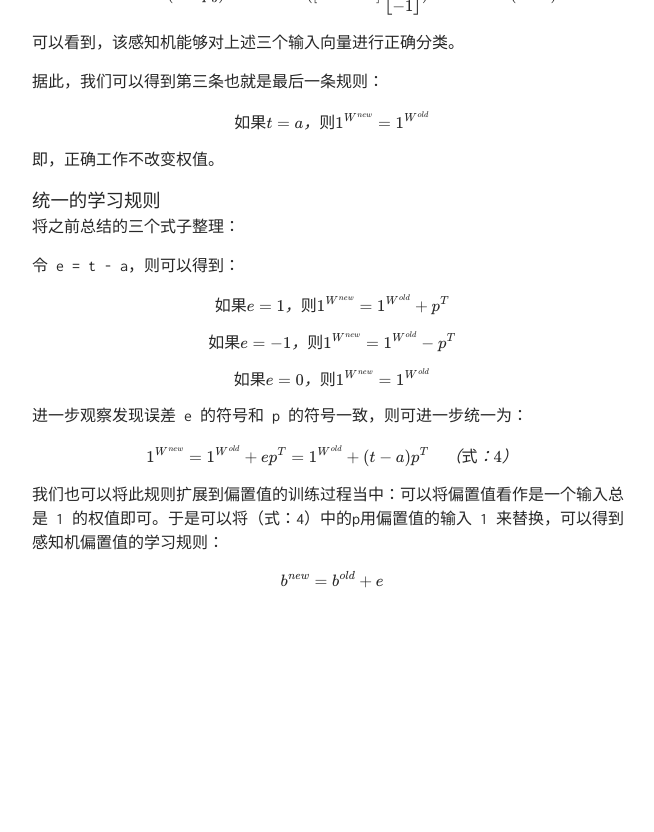
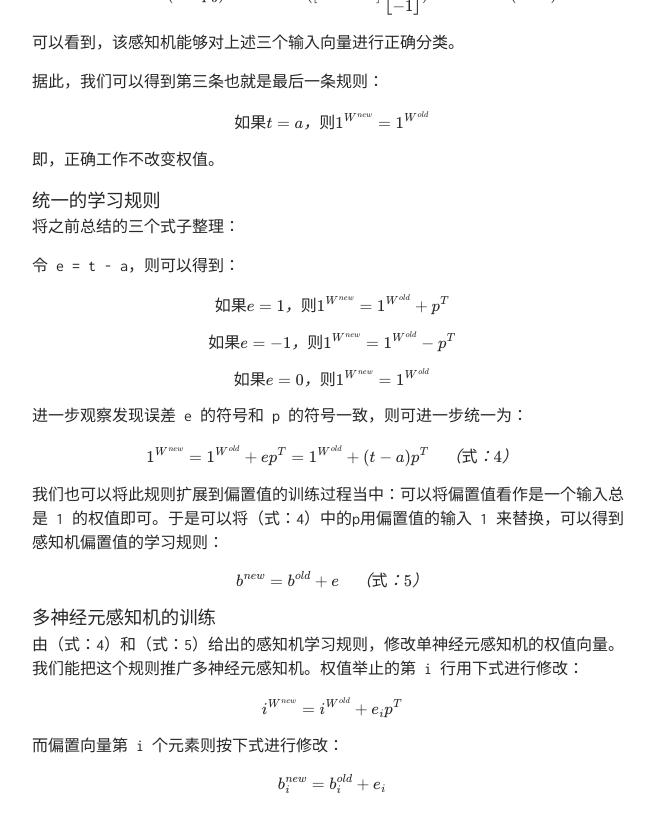
Before and after one commit to TobiahShaw/TobiahShaw.github.io, a Jekyll site: the page built from _posts/2019-08-28-Learning-rule-of-Prceptor.md, in a window 1280 px wide and 900 px high, scrolled down 3890 px. Shown: the top 832 px of the window, without its empty margins (308-962 px from the left). Built offline with Jekyll 4.4.1, drawn with Linux system fonts in a browser that asks for light colours; our own code applies the rules of GitHub Pages for plain Markdown files; formulas are drawn with MathJax 3; before the commit the page ends 4584 px from its top, so only the background shows below that.

Commit message:
learning rules of Multi-neuron perceptron;

```diff
--- a/_posts/2019-08-28-Learning-rule-of-Prceptor.md
+++ b/_posts/2019-08-28-Learning-rule-of-Prceptor.md
@@ -185,4 +185,14 @@ $$ 1^{W^{new}} = 1^{W^{old}} + e p^T = 1^{W^{old}} + (t - a) p^T \quad （式：
 
 我们也可以将此规则扩展到偏置值的训练过程当中：可以将偏置值看作是一个输入总是 1 的权值即可。于是可以将（式：4）中的p用偏置值的输入 1 来替换，可以得到感知机偏置值的学习规则：
 
-$$ b^{new} = b^{old} + e $$
+$$ b^{new} = b^{old} + e  \quad （式：5） $$
+
+### 多神经元感知机的训练
+
+由（式：4）和（式：5）给出的感知机学习规则，修改单神经元感知机的权值向量。我们能把这个规则推广多神经元感知机。权值举止的第 i 行用下式进行修改：
+
+$$ i^{W^{new}} = i^{W^{old}} + e_i p^T $$
+
+而偏置向量第 i 个元素则按下式进行修改：
+
+$$ b_i^{new} = b_i^{old} + e_i $$
```
